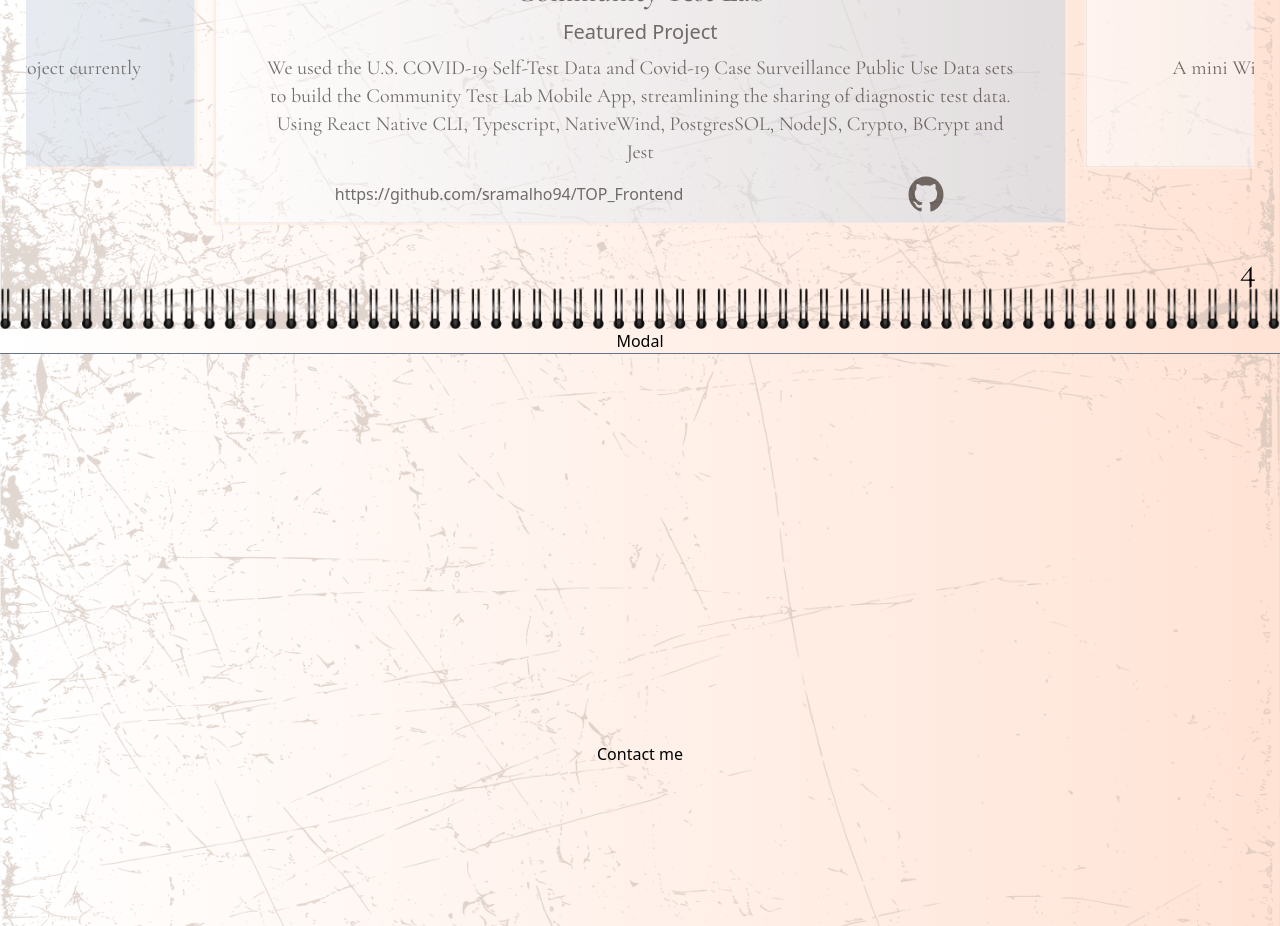
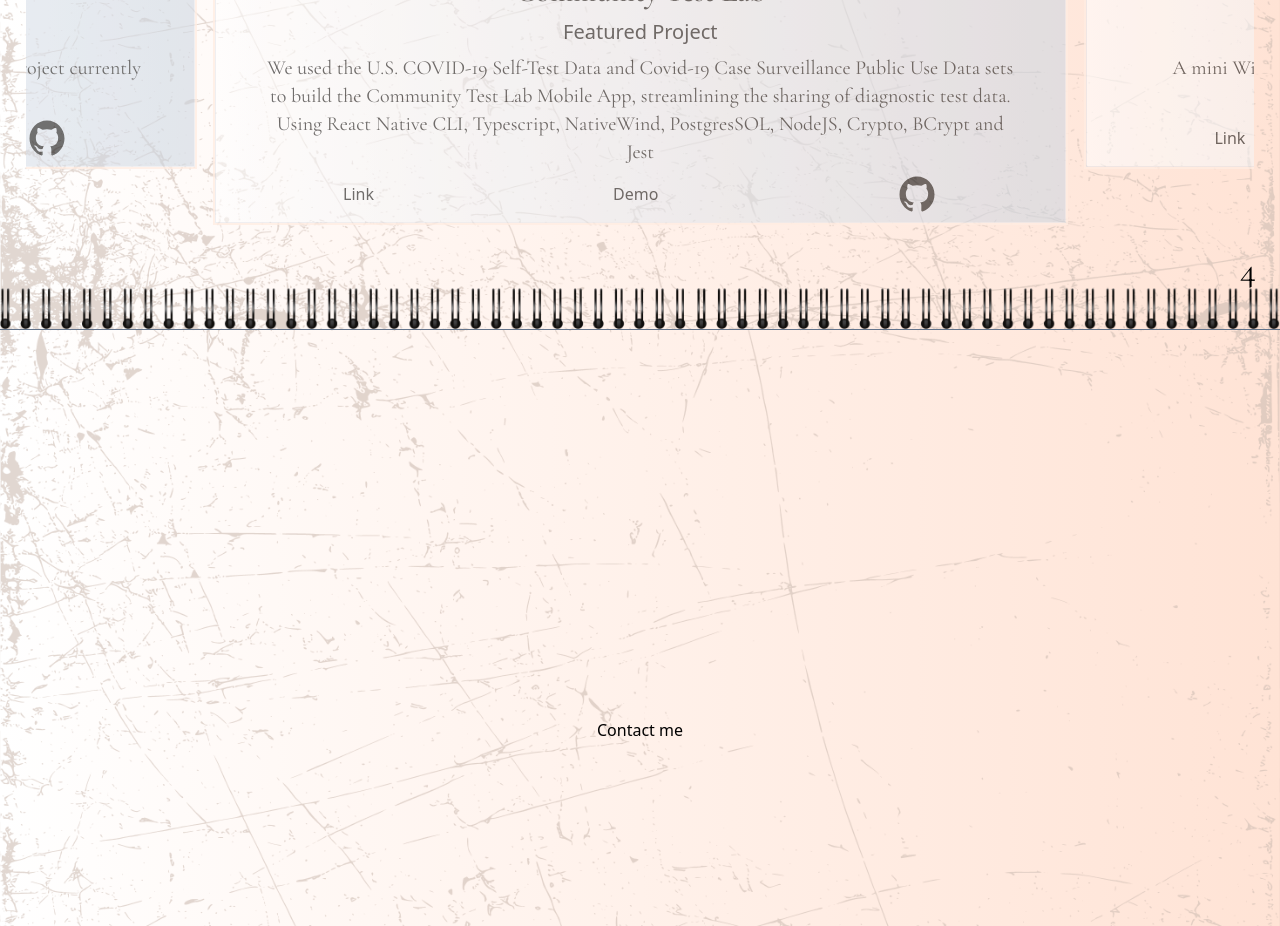
Before and after one commit to kayishau/23_portfolio, a React (Create React App) app: page / in a window 1280 px wide. Shown: the part 2880-3806 px from the top of the page. Built offline with nearby package versions, Linux system fonts and the light colour scheme; a web font is replaced by a local one.

Commit message:
Modal removed, extrenal link added

```diff
--- a/src/App.js
+++ b/src/App.js
@@ -6,13 +6,10 @@ import About from "./sections/About";
 import Projects from "./sections/Projects";
 import Skills from "./sections/Skills";
 import Contact from "./sections/Contact";
-import Modal from "./components/Modal";
-import { useState } from "react";
 
 
 
 const App = () => {
-  const [openModal, setOpenModal] = useState(false)
   return (
     <div className="w-screen min-h-screen bg-gradient-to-r from-white to-gradientOne"
     >
@@ -31,8 +28,6 @@ const App = () => {
         <About />
         <Skills />
         <Projects />
-        <button onClick={() => setOpenModal(true)} onClose={()=> setOpenModal(false)}>Modal</button>
-                <Modal open={openModal}  onClose={()=> setOpenModal(false)}/>
         <Contact />
         <Footer />
       </div>
--- a/src/components/EmblaCarousel.js
+++ b/src/components/EmblaCarousel.js
@@ -3,7 +3,6 @@ import useEmblaCarousel from "embla-carousel-react";
 import { flushSync } from "react-dom";
 import "../embla.css";
 import { GithubIcon } from "./Icons";
-import Modal from "./Modal";
 
 const TWEEN_FACTOR = 4.2;
 
@@ -14,7 +13,6 @@ const EmblaCarousel = (props) => {
   const { slides, options } = props;
   const [emblaRef, emblaApi] = useEmblaCarousel(options);
   const [tweenValues, setTweenValues] = useState([]);
-  const [openModal, setOpenModal] = useState(false)
 
   const onScroll = useCallback(() => {
     if (!emblaApi) return;
@@ -74,16 +72,14 @@ const EmblaCarousel = (props) => {
                 <p className="font-cg text-xl text-center px-10">{index.summary}</p>
                 <div className="flex w-full justify-around items-center">
                 <a className="hover:underline" href={index.link}>
-                 {index.link}
+                 Link
                 </a>
-                {/* <button onClick={() => setOpenModal(true)} onClose={()=> setOpenModal(false)}>Modal</button>
-                <Modal open={openModal}  onClose={()=> setOpenModal(false)}/> */}
+                <a className="hover:underline" href={index.demo}>Demo</a>
                 <a className="h-10 w-10" href={index.github}>
                   <GithubIcon />
                 </a>
                 </div>
                 </div>
-
               </div>
             </div>
           ))}
--- a/src/components/Modal.js
+++ /dev/null
@@ -1,31 +0,0 @@
-import React from "react"
-// import ctl from "../../src/ctlDemo.mp4"
-
-const Modal = ({open, onClose}) => {
-    if(!open) return null
-  return (
-    <div className="">
-     <div
-       style={{
-        height: "500px",
-        width: "500px",
-        backgroundColor: "black"
-    }}
-     >
-        {/* <source
-        style={{
-            height: "100px",
-            width: "100px",
-            backgroundColor: "black"
-        }}
-         src={ctl} alt=""
-         /> */}
-        <div className=" text-white">
-            <p onClick={onClose} className="">Close</p>
-        </div>
-     </div>
-    </div>
-  )
-};
-
-export default Modal;
--- a/src/components/imageByIndex.js
+++ b/src/components/imageByIndex.js
@@ -1,14 +1,15 @@
+
 export const projectsArray = [
   {
     title: "Community Test Lab",
     img: "/img/projects/ctl.png",
     video: "",
     summary:
-    "We used the U.S. COVID-19 Self-Test Data and Covid-19 Case Surveillance Public Use Data sets to build the Community Test Lab Mobile App, streamlining the sharing of diagnostic test data. Using React Native CLI, Typescript, NativeWind, PostgresSOL, NodeJS, Crypto, BCrypt and Jest",
+      "We used the U.S. COVID-19 Self-Test Data and Covid-19 Case Surveillance Public Use Data sets to build the Community Test Lab Mobile App, streamlining the sharing of diagnostic test data. Using React Native CLI, Typescript, NativeWind, PostgresSOL, NodeJS, Crypto, BCrypt and Jest",
     link: "https://github.com/sramalho94/TOP_Frontend",
     type: "Featured Project",
-    github:
-      "https://github.com/sramalho94/TOP_Frontend",
+    github: "https://github.com/sramalho94/TOP_Frontend",
+    demo: "https://www.canva.com/design/DAFsTukp8G8/MjwyGMxtafM1djzQIVT8IA/watch?utm_content=DAFsTukp8G8&utm_campaign=designshare&utm_medium=link&utm_source=publishsharelink",
   },
   {
     title: "Web3 Wiki",
@@ -17,8 +18,7 @@ export const projectsArray = [
       "A mini Wiki app on Web3 topics. Created with NextJS, Tailwind CSS, Framer-Motion, MongoDB Atlas and NodeJS",
     // link: "https://github.com/kayishau/web3-wiki",
     type: "Featured Project",
-    github:
-      "https://github.com/kayishau/web3-wiki",
+    github: "https://github.com/kayishau/web3-wiki",
   },
   {
     title: "Carbon FootPrint Tracker",
@@ -37,8 +37,7 @@ export const projectsArray = [
       "Catagorical by tags full crud blog app utilizing EJS, Express and AOS library - Project currently being refactored in python",
     // link: "https://github.com/kayishau/WTW-Blog",
     type: "Featured Project",
-    github:
-      "https://github.com/kayishau/WTW-Blog",
+    github: "https://github.com/kayishau/WTW-Blog",
   },
 ];
 
```
